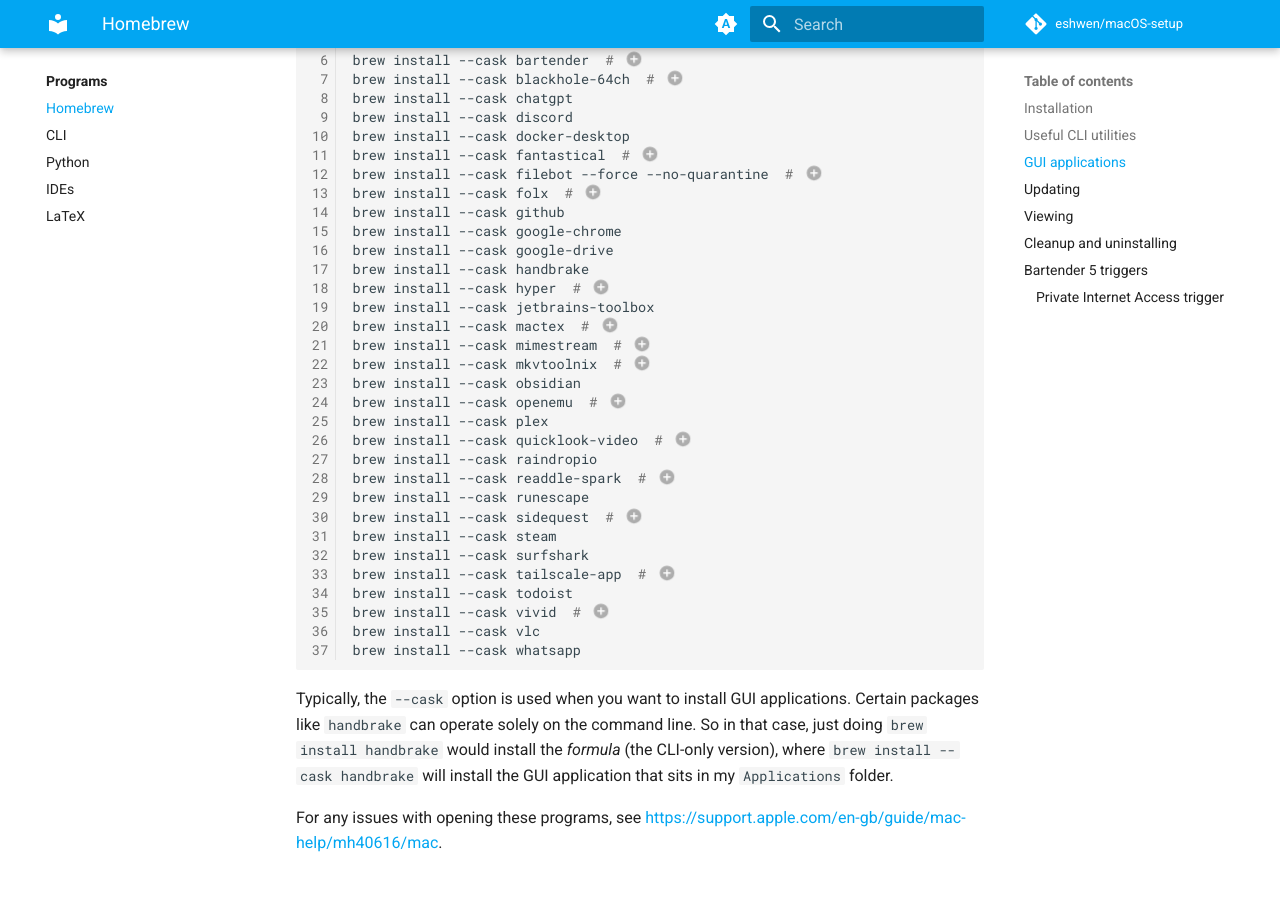
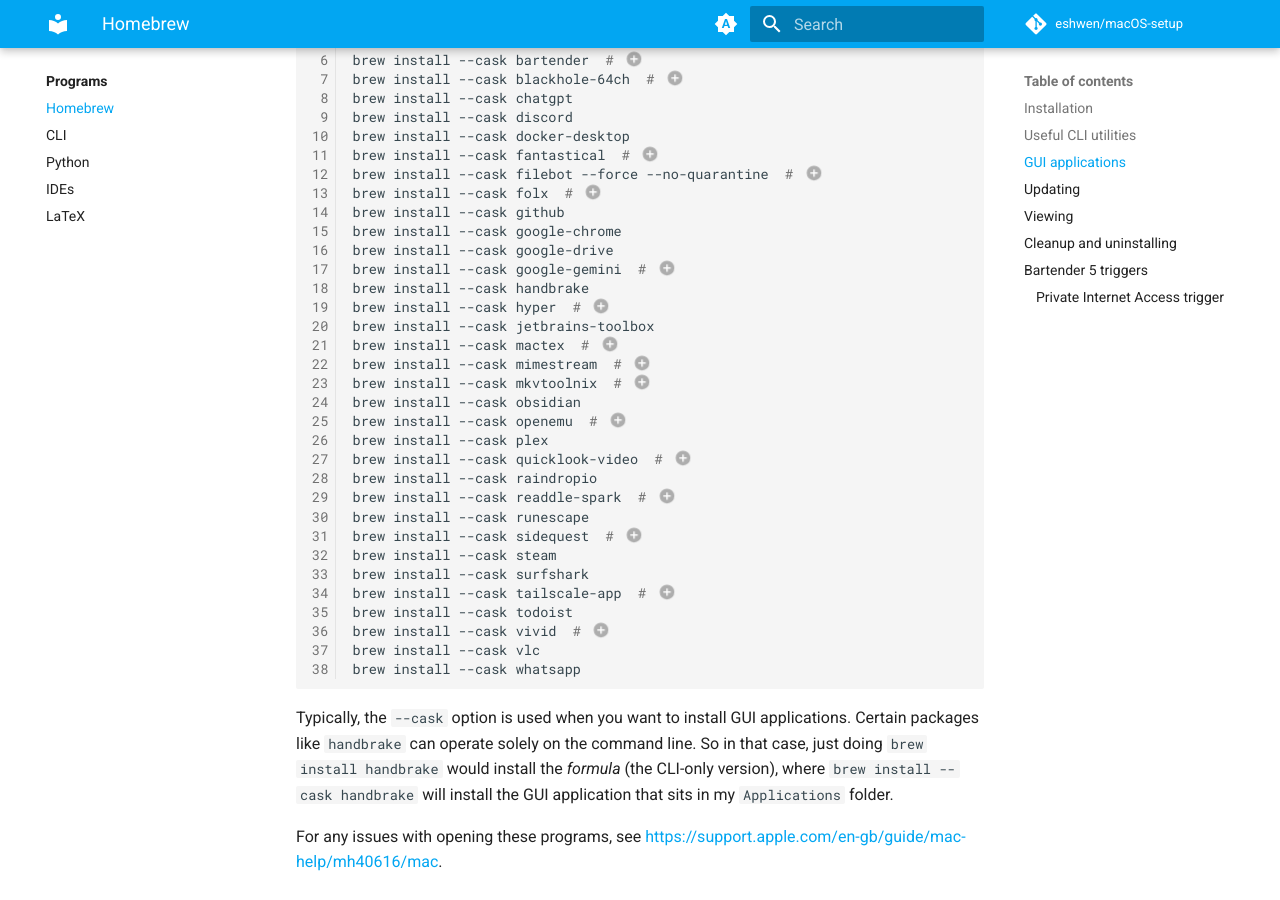
Before and after one commit to eshwen/macOS-setup, an MkDocs documentation site: the page built from docs/programs/homebrew.md, in a window 1280 px wide and 900 px high, scrolled down 997 px. Built offline with MkDocs 1.6.1 and Material for MkDocs 9.7.7, drawn with Linux system fonts in a browser that asks for light colours; comment, search, counter and statistics services are not loaded; the version menu is left out.

Commit message:
Add Google Gemini installation command to homebrew.md
Added installation command for Google Gemini desktop client.

```diff
--- a/docs/programs/homebrew.md
+++ b/docs/programs/homebrew.md
@@ -60,6 +60,7 @@
 brew install --cask github
 brew install --cask google-chrome
 brew install --cask google-drive
+brew install --cask google-gemini  # (19)
 brew install --cask handbrake
 brew install --cask hyper  # (8)
 brew install --cask jetbrains-toolbox
@@ -101,6 +102,7 @@
 16. Unlock higher brightness range on the display. Requires a licence.
 17. For remote access to other devices, e.g., a NAS.
 18. Manager for Lightroom and other Adobe products.
+19. Desktop client for Gemini's chat interface.
 
 Typically, the `--cask` option is used when you want to install GUI applications. Certain packages like `handbrake` can operate solely on the command line. So in that case, just doing `brew install handbrake` would install the _formula_ (the CLI-only version), where `brew install --cask handbrake` will install the GUI application that sits in my `Applications` folder.
 
```
